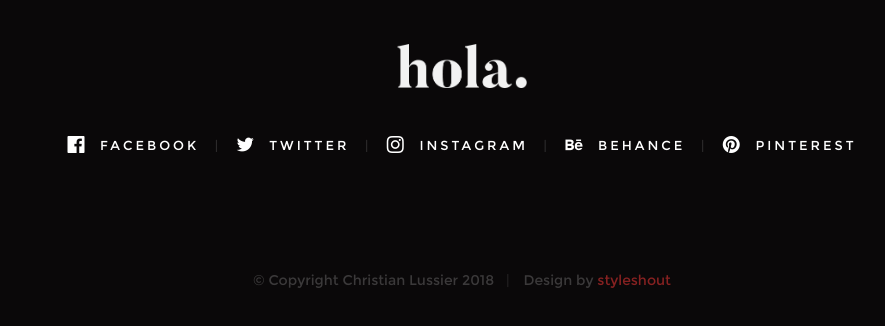
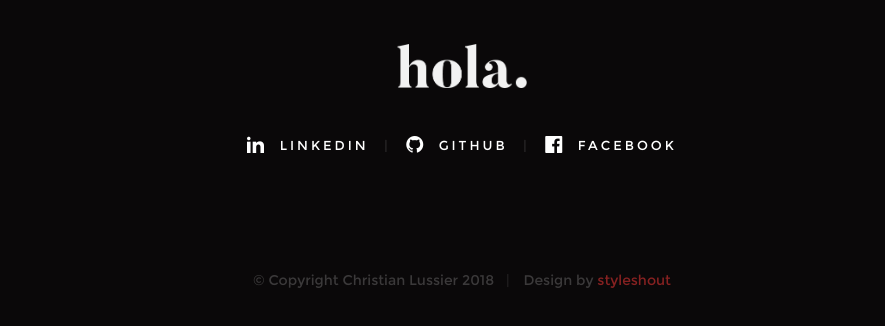
Before and after one commit to lussierc/legacy-christianlussier.com, a plain HTML site: page index.html in a window 1280 px wide. Shown: the part 8211-8537 px from the top of the page, without its empty margins (178-1063 px from the left). Drawn offline with Linux system fonts and the light colour scheme.

Commit message:
Added social media links (LinkedIn, GitHub, Facebook) to footer of home page.

```diff
--- a/index.html
+++ b/index.html
@@ -104,7 +104,7 @@
 
             </li>
             <li>
-              <a href="https://www.linkedin.com/in/christianlussier/edit/course/new/"><i class="im im-linkedin" aria-hidden="true"></i><span>LinkedIn</span></a>
+              <a href="https://www.linkedin.com/in/christianlussier/"><i class="im im-linkedin" aria-hidden="true"></i><span>LinkedIn</span></a>
             </li>
             <li>
                 <a href="https://github.com/lussierc"><i class="im im-github" aria-hidden="true"></i><span>GitHub</span></a>
@@ -814,25 +814,17 @@
                 </div>
 
                 <ul class="footer-social">
-                    <li><a href="#0">
+                    <li><a href="https://www.linkedin.com/in/christianlussier/">
+                        <i class="im im-linkedin" aria-hidden="true"></i>
+                        <span>LinkedIn</span>
+                    </a></li>
+                    <li><a href="https://github.com/lussierc">
+                        <i class="im im-github" aria-hidden="true"></i>
+                        <span>GitHub</span>
+                    </a></li>
+                    <li><a href="https://www.facebook.com/christian.lussier.96">
                         <i class="im im-facebook" aria-hidden="true"></i>
                         <span>Facebook</span>
-                    </a></li>
-                    <li><a href="#0">
-                        <i class="im im-twitter" aria-hidden="true"></i>
-                        <span>Twitter</span>
-                    </a></li>
-                    <li><a href="#0">
-                        <i class="im im-instagram" aria-hidden="true"></i>
-                        <span>Instagram</span>
-                    </a></li>
-                    <li><a href="#0">
-                        <i class="im im-behance" aria-hidden="true"></i>
-                        <span>Behance</span>
-                    </a></li>
-                    <li><a href="#0">
-                        <i class="im im-pinterest" aria-hidden="true"></i>
-                        <span>Pinterest</span>
                     </a></li>
                 </ul>
 
```
